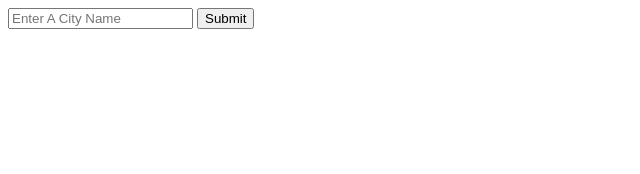
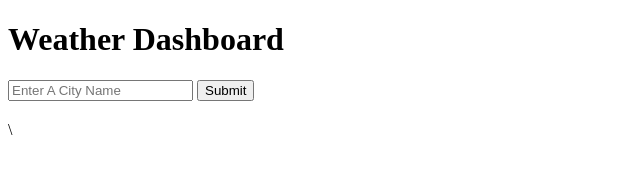
Before and after one commit to rachelmcallister1/Server-Side-API-Weather-Dashboard, a plain HTML site: page index.html in a window 1280 px wide. Shown: the whole page, without its empty margins (0-640 px from the left). Drawn offline with Linux system fonts and the light colour scheme; no server answers.

Commit message:
added content to the h2, added the fetch request, and targeted the HTML elements in the JavaScript page

```diff
--- a/index.html
+++ b/index.html
@@ -5,10 +5,11 @@
     <meta charset="UTF-8">
     <meta http-equiv="X-UA-Compatible" content="IE=edge">
     <meta name="viewport" content="width=device-width, initial-scale=1.0">
-    <title>Document</title>
+    <title>Weather Dashboard</title>
 </head>
 
 <body>
+    <h1>Weather Dashboard</h1>
     <!-- we will need form for searching for cities. the form element   -->
     <form>
         <input
@@ -26,7 +27,7 @@
     <!-- Then I need a place to display all of the elements for the current weather -->
   <div class="column">
     <div id="weatherStats" class="columns box content">
-        <h2 id="cityName"></h2>
+        <h2 id="cityName"></h2>\
         <h3 id="cityTemp"></h3>
         <h3 id="cityWind"></h3>
         <h3 id="cityHumdity"></h3>
--- a/script.js
+++ b/script.js
@@ -6,22 +6,34 @@ var rachelsApiKey = "456a7e9735edfb94add235f30b48824d";
 var inputElement = document.getElementById("cityInput");
 // I need to connect to the items I want to output to on the HTML //update these
 
-var cityNameEl = document.getElementById("cityName").textContent;
+var cityNameEl = document.getElementById("cityName")
+let cityNameText = document.getElementById("cityName").textContent;
 
-var cityTempEl = document.getElementById("cityTemp").textContent;
-var cityWindEl = document.getElementById("cityWind").textContent;
-var cityHumidityEl = document.getElementById("cityHumidity");
+var cityTempEl = document.getElementById("cityTemp")
+let cityTextText = document.getElementById("cityTemp").textContent;
 
-fetch(requestUrl)
-.then(res => res.json())
-.then(data => console.log(data))
-.catch(error => console.log('ERROR'))
+var cityWindEl = document.getElementById("cityWind")
+let cityWindText = document.getElementById("cityWind").textContent;
+
+var cityHumidityEl = document.getElementById("cityHumdity")
+let cityHumidityText = document.getElementById("cityHumdity").textContent;
+
+// function getWeather ()
+fetch(requestUrl, {
+    method: 'POST',
+    body: JSON.stringify({})
+}).then(res => {
+    return res.json()
+})
+    .then(data => console.log(data))
+    .catch(error => console.log('ERROR'))
 
 //Once I've connected to all of those and created the search function, then I will need to create a function to display the elemnts and the needed info on the HTML page.
 
 // I need the function to find the forcast elemtents
 // I need to connect to the page elemnts that will display the forecast and display elemtents
 // Save the searches to local storage
+
 // read from local storage to add those elemnents to the page
 // connecting the previous searches to rerun  if they are clicked on
 
```
